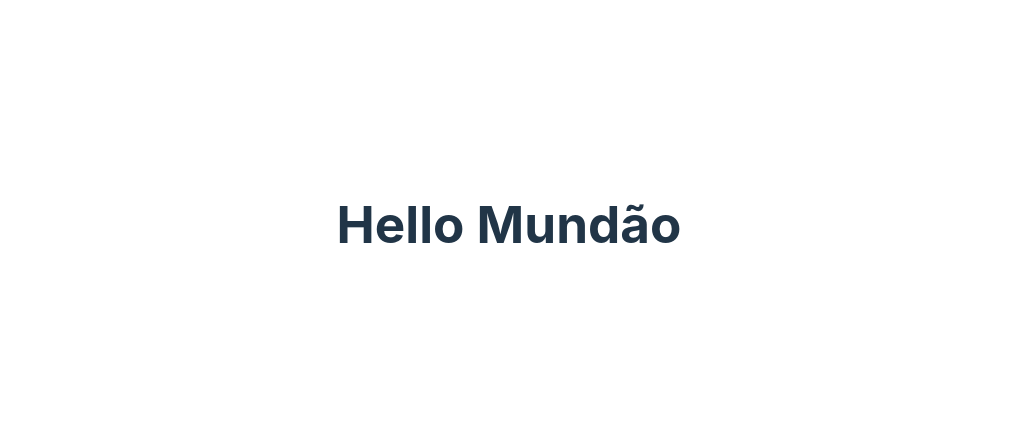
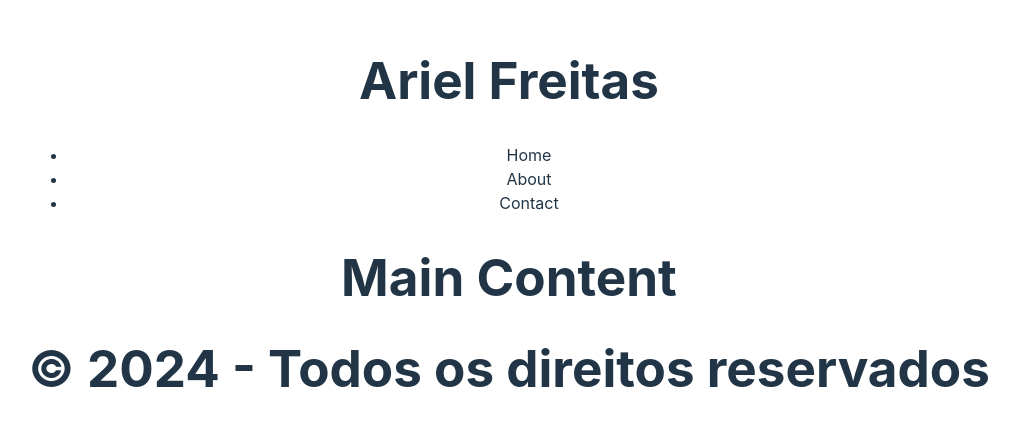
Before and after one commit to ArielFSantos/Portfolio, a React (Vite) app in the folder ariel-freitas/: page / in a window 1280 px wide. Shown: the part 176-602 px from the top of the page, without its empty margins (131-1150 px from the left). Built offline with nearby package versions, Linux system fonts and the light colour scheme.

Commit message:
Structure
Criando estrutura HTML do site

```diff
--- a/ariel-freitas/src/App.jsx
+++ b/ariel-freitas/src/App.jsx
@@ -1,12 +1,15 @@
-import { useState } from 'react'
 import './App.css'
+import Header from './header/header'
+import Footer from './footer/footer'
+import Main from './main/main'
 
 function App() {
 
-
   return (
     <>
-      <h1>Hello Mundão</h1>
+      <Header/>
+      <Main/>
+      <Footer/>
     </>
   )
 }
--- /dev/null
+++ b/ariel-freitas/src/footer/footer.jsx
@@ -0,0 +1,8 @@
+function Footer(){
+    return(
+        <>
+            <h1>© 2024 - Todos os direitos reservados</h1>
+        </>
+    )
+}
+export default Footer
--- a/ariel-freitas/src/header/header.js
+++ b/ariel-freitas/src/header/header.jsx
@@ -1,15 +1,13 @@
 function Header(){
     return(
-    <>
-      <h1>Teste</h1>
-        <nav>
+        <>
+            <h1>Ariel Freitas</h1>
             <ul>
                 <li>Home</li>
                 <li>About</li>
-                <li>Jobs</li>
+                <li>Contact</li>
             </ul>
-        </nav>
-    </>
+        </>
     )
 }
 export default Header
--- /dev/null
+++ b/ariel-freitas/src/main/main.jsx
@@ -0,0 +1,8 @@
+function Main(){
+    return(
+        <>
+            <h1>Main Content</h1>
+        </>
+    )
+}
+export default Main
```
